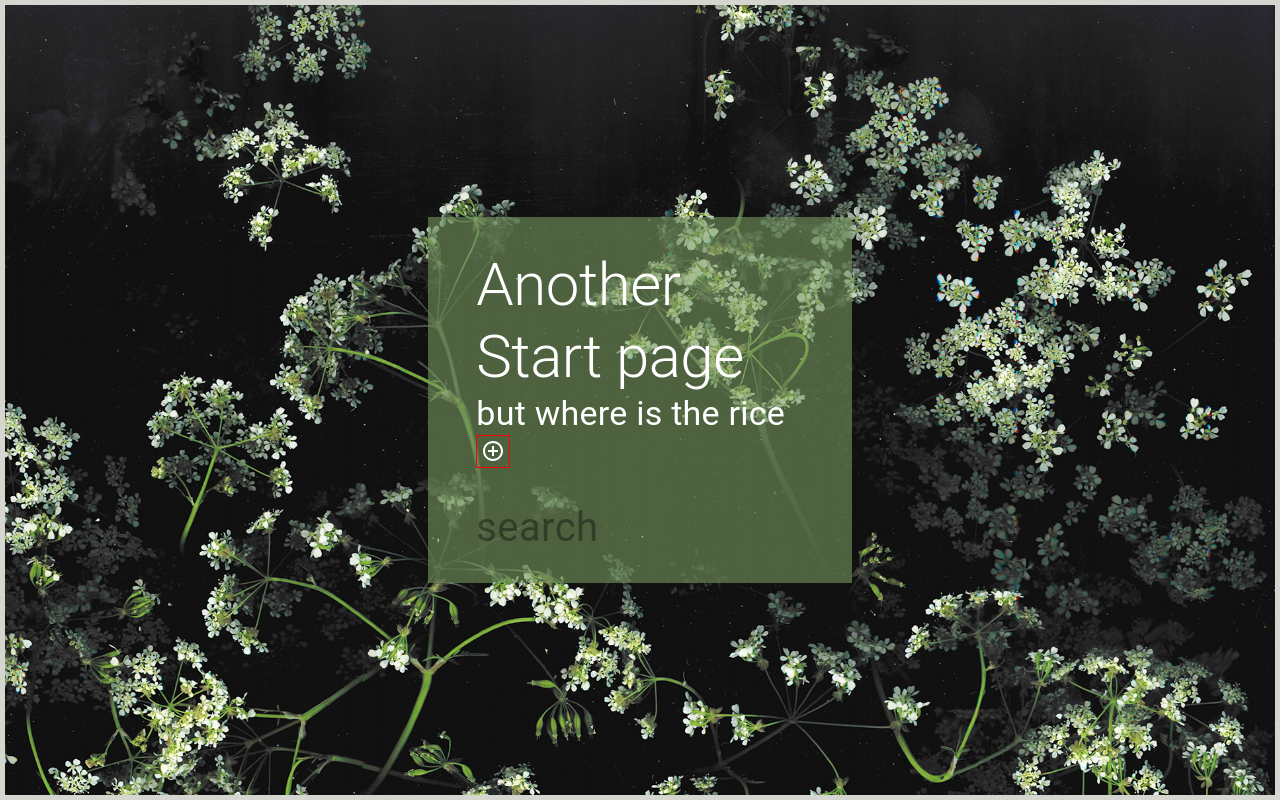
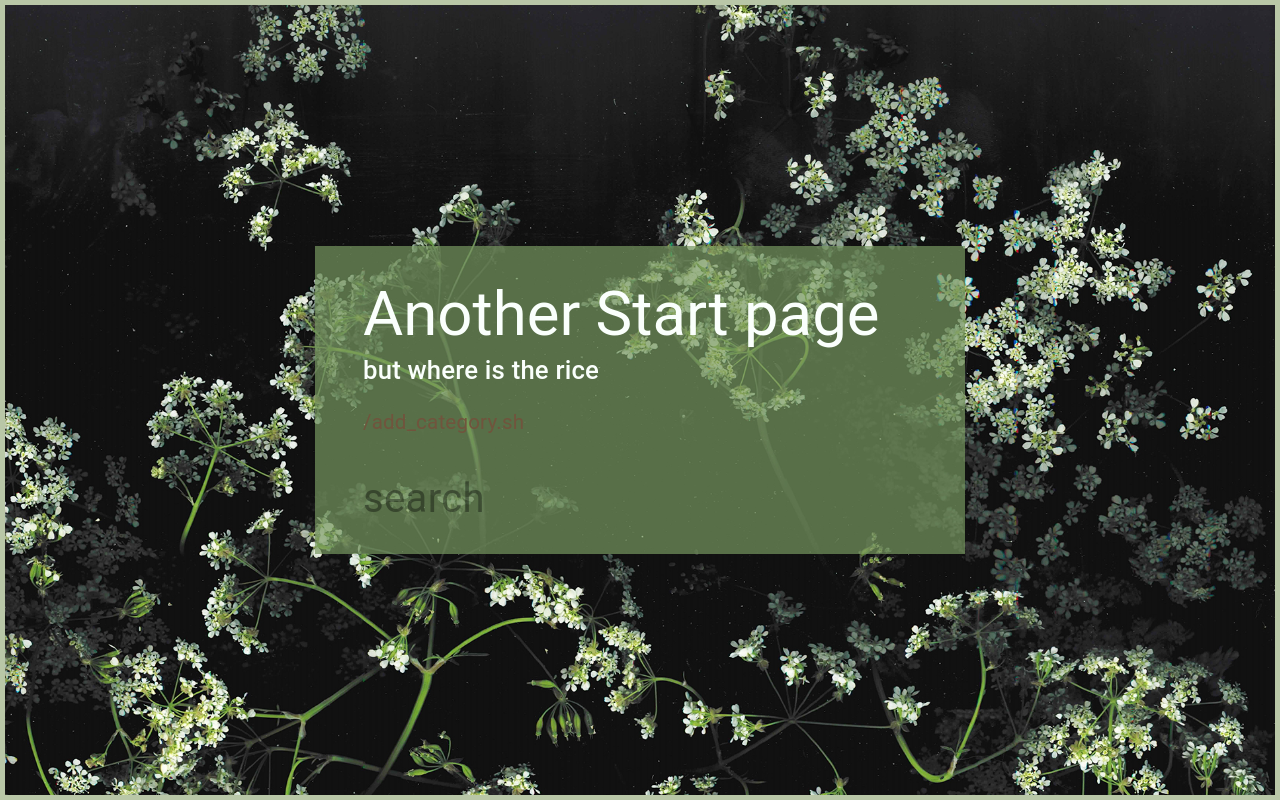
Before and after one commit to bubzling/startpage, a React (Create React App) app: page / in a window 1280 px wide. Built offline with nearby package versions, Linux system fonts and the light colour scheme.

Commit message:
temp done with  add button

```diff
--- a/src/app/App.jsx
+++ b/src/app/App.jsx
@@ -3,11 +3,11 @@ import PropTypes from "prop-types";
 
 import Listing from "../components/Links/Listing";
 import SearchBar from "../components/Search/SearchBar";
-import CatAdd from '../components/CatCreate/CatAdd';
+import CatAdd from "../components/CatCreate/CatAdd";
 
 import useStyles from "./App.style";
 
-import { Box, Button, Container, Typography,  Grid } from "@material-ui/core";
+import { Box, Button, Container, Typography, Grid, Divider } from "@material-ui/core";
 
 const App = (props) => {
   const { list, categoryOp, linkOp } = props;
@@ -20,21 +20,30 @@ const App = (props) => {
     // bg has image
     // main container has a darker
     <Grid container className={classes.contentContainer}>
-      <Grid item xs={4} className={classes.contentBackground}>
+      <Grid item className={classes.contentBackground}>
         <Box className={classes.content}>
+          <div className={classes.titles}>
+            <Typography variant='h3'>Another Start page</Typography>
+            <Typography variant='h6'>but where is the rice</Typography>
+          </div>
 
-        <Typography variant='h2'>Another Start page</Typography>
-        <Typography variant='h4'>but where is the rice</Typography>
+          <div>
+            {/* add new category */}
+            <CatAdd
+              catDialog={catDialog}
+              toggleCatDialog={toggleCatDialog}
+              addCat={categoryOp.addCat}
+            />
+            {/* all links stuff */}
+            <Listing
+              list={list}
+              deleteCat={categoryOp.deleteCat}
+              linkOp={linkOp}
+            />
+          </div>
 
-        {/* add new category */}
-        <CatAdd catDialog={catDialog} toggleCatDialog={toggleCatDialog} addCat={categoryOp.addCat}/>
-
-
-        {/* all links stuff */}
-        <Listing list={list} deleteCat={categoryOp.deleteCat} linkOp={linkOp} />
-
-        {/* search bar */}
-        <SearchBar />
+          {/* search bar */}
+          <SearchBar />
         </Box>
       </Grid>
     </Grid>
--- a/src/app/App.style.js
+++ b/src/app/App.style.js
@@ -8,16 +8,19 @@ const useStyles = makeStyles((theme) => ({
     backgroundPosition: "cover",
     backgroundRepeat: "no-repeat",
     backgroundSize: "cover",
-    border: "5px solid #d4d6cf",
+    border: `5px solid ${theme.colors.mainBorder}`,
   },
   contentBackground: {
-    backgroundColor: "rgba(119,152,96,0.6)",
+    backgroundColor: "rgba(119,152,96,0.7)",
     margin: "auto",
     // border: "5px solid #b9c7a7",
   },
   content: {
     padding: "2em 3em !important",
-    color: "white",
+    color: theme.colors.offWhite,
+  },
+  titles: {
+    marginBottom: theme.spacing(1),
   },
 }));
 
--- a/src/components/CatCreate/CatAdd.jsx
+++ b/src/components/CatCreate/CatAdd.jsx
@@ -2,7 +2,7 @@ import React from "react";
 import AddCircleOutlineOutlinedIcon from '@material-ui/icons/AddCircleOutlineOutlined';
 import PropTypes from "prop-types";
 
-import { ButtonBase } from '@material-ui/core'
+import { ButtonBase, Typography } from '@material-ui/core'
 import CatInput from "./CatInput"
 import styles from './CatCreate.style'
 
@@ -15,13 +15,14 @@ const CatAdd = (props) => {
 
   return (
     <div>
-      <div>
 
-      <ButtonBase className={classes.button} variant='contained' onClick={toggleCatDialog}>
-        <AddCircleOutlineOutlinedIcon />
+      <ButtonBase className={classes.button} onClick={toggleCatDialog}>
+        <Typography>
+          /add_category.sh
+          </Typography>
       </ButtonBase>
 
-      </div>
+      {/* chuck this into dialogue */}
       <CatInput open={catDialog} addCat={addCat} />
     </div>
   );
--- a/src/components/CatCreate/CatCreate.style.js
+++ b/src/components/CatCreate/CatCreate.style.js
@@ -1,10 +1,8 @@
 import { makeStyles } from "@material-ui/core/styles";
 
-const style = makeStyles(() => ({
+const style = makeStyles((theme) => ({
   button: {
-    height: "2.5em",
-    width: "2.5em",
-    border: "1px solid red",
+    color: theme.colors.black,
   },
 }));
 
--- a/src/index.js
+++ b/src/index.js
@@ -1,11 +1,17 @@
 import React from "react";
 import ReactDOM from "react-dom";
+
 import App from "./app/AppContainer";
+
+import { ThemeProvider } from "@material-ui/core";
+import Theme from "./theme";
 import "./style.css";
 
 ReactDOM.render(
   <React.StrictMode>
-    <App />
+    <ThemeProvider theme={Theme}>
+      <App />
+    </ThemeProvider>
   </React.StrictMode>,
   document.getElementById("root")
 );
--- a/src/theme.js
+++ b/src/theme.js
@@ -5,8 +5,14 @@ import { createMuiTheme } from "@material-ui/core/styles";
 */
 
 const Theme = createMuiTheme({
+  typography: {
+    fontSize: 18,
+  },
+  spacing: 16,
   colors: {
-    brightWhite: "",
+    offWhite: "#fafffc",
+    mainBorder: "#b9c7a7",
+    black: "#71543d",
   },
 });
 
```
